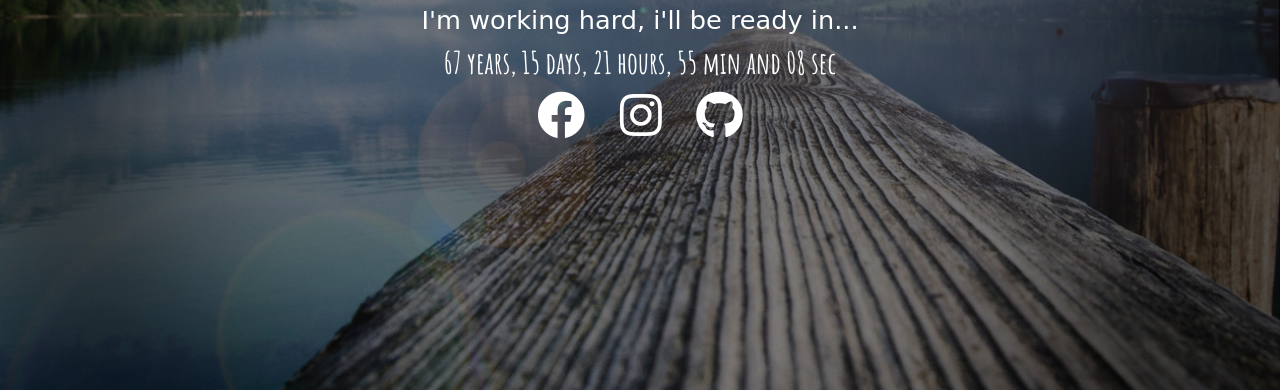
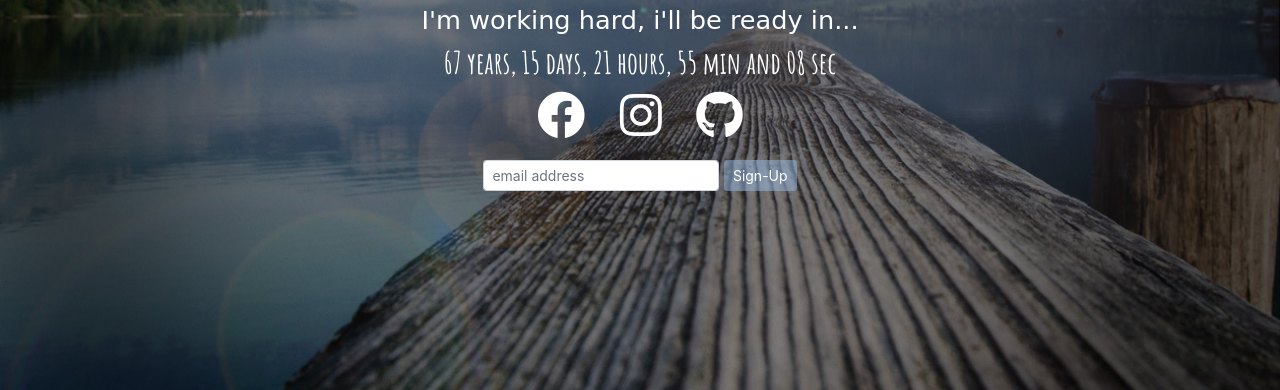
Before and after one commit to JordanWalker28/countdownLandingPage, a PHP site: page / in a window 1280 px wide. Shown: the part 386-776 px from the top of the page. Run offline with PHP 8.4, Linux system fonts and the light colour scheme; some libraries are stand-ins or nearby versions; some web fonts are replaced.

Commit message:
Added a signup form for user emails

```diff
--- a/css/style.css
+++ b/css/style.css
@@ -52,3 +52,21 @@ html, body{
   bottom: 5px;
   transition:
 }
+
+#signup {
+  text-align: center;
+}
+
+#signup .form-inline{
+  display: block;
+}
+
+#signup .btn{
+  background-color: rgba(151,186,226,0.5);
+  color:white;
+}
+
+#signup .btn:hover{
+  background-color: rgba(37,165,82,1);
+  color:white;
+}
--- a/index.html
+++ b/index.html
@@ -52,14 +52,24 @@
       <div class="container">
         <div class="row">
           <div class="col-md-12">
-
             <ul class="list-inline">
               <a href="https://www.facebook.com/jordan.walker.79677471/" target="blank"><li class="list-inline-item"><i class="fab facebook fa-facebook fa-3x"></i></li></a>
               <a href="https://www.instagram.com/jordanw_2801/" target="blank"><li class="list-inline-item"><i class="fab instagram fa-instagram fa-3x"></i></li></a>
               <a href="https://github.com/JordanWalker28" target="blank"><li class="list-inline-item"><i class="fab github fa-github fa-3x"></i></li></a>
+            </ul>
+          </div>
+        </div>
+      </div>
+    </section>
 
-            </ul>
-
+    <section id="signup">
+      <div class="container">
+        <div class="row">
+          <div class="col-md-12">
+              <form class="form-inline" role="form" method="post" action="#signup">
+                <input type="email" class="form-control form-control-sm" name ="email" placeholder="email address">
+                <button type="submit" class="btn btn-signup btn-sm" name="submit" value="send">Sign-Up</button>
+              </form>
           </div>
         </div>
       </div>
```
